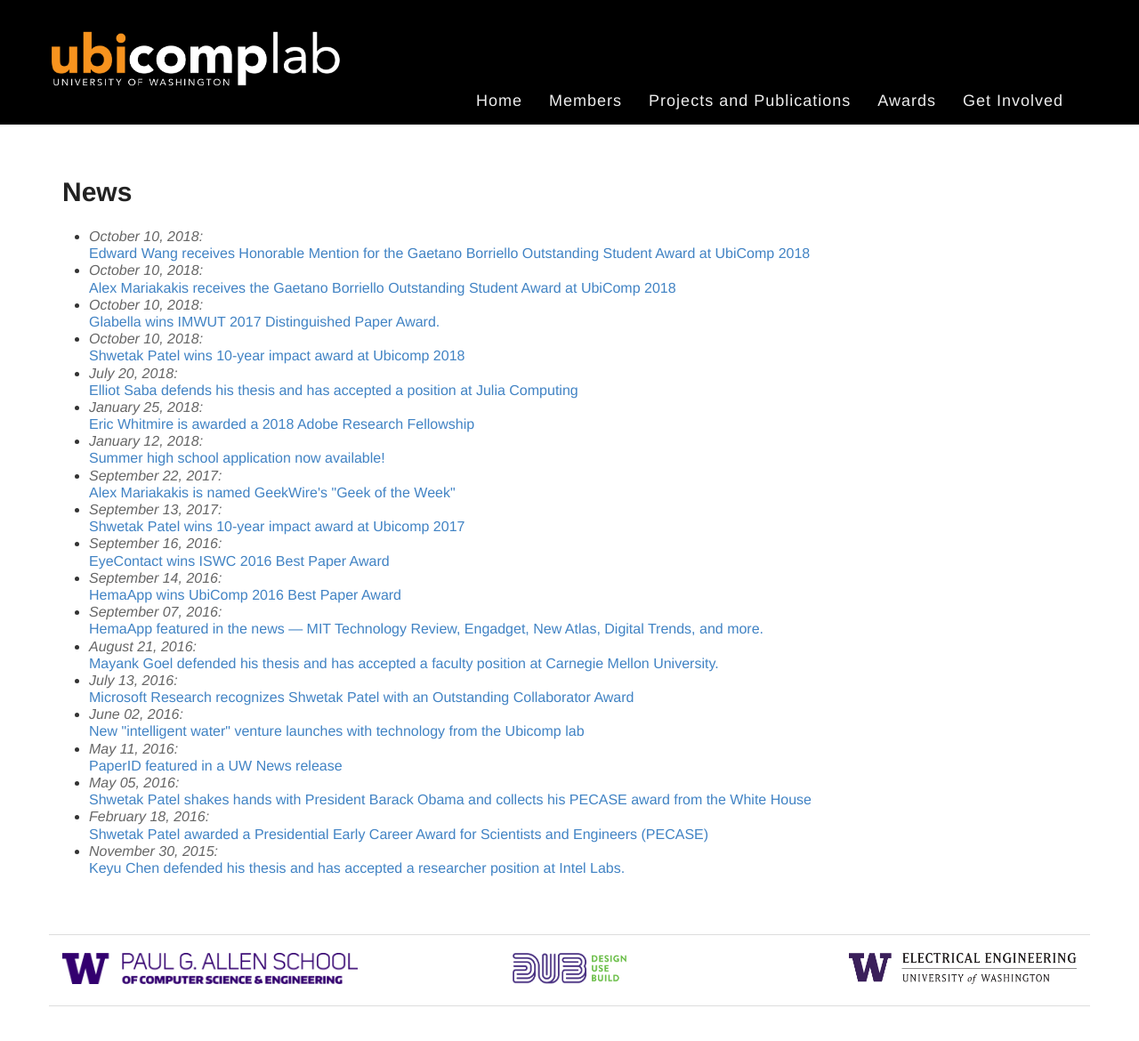
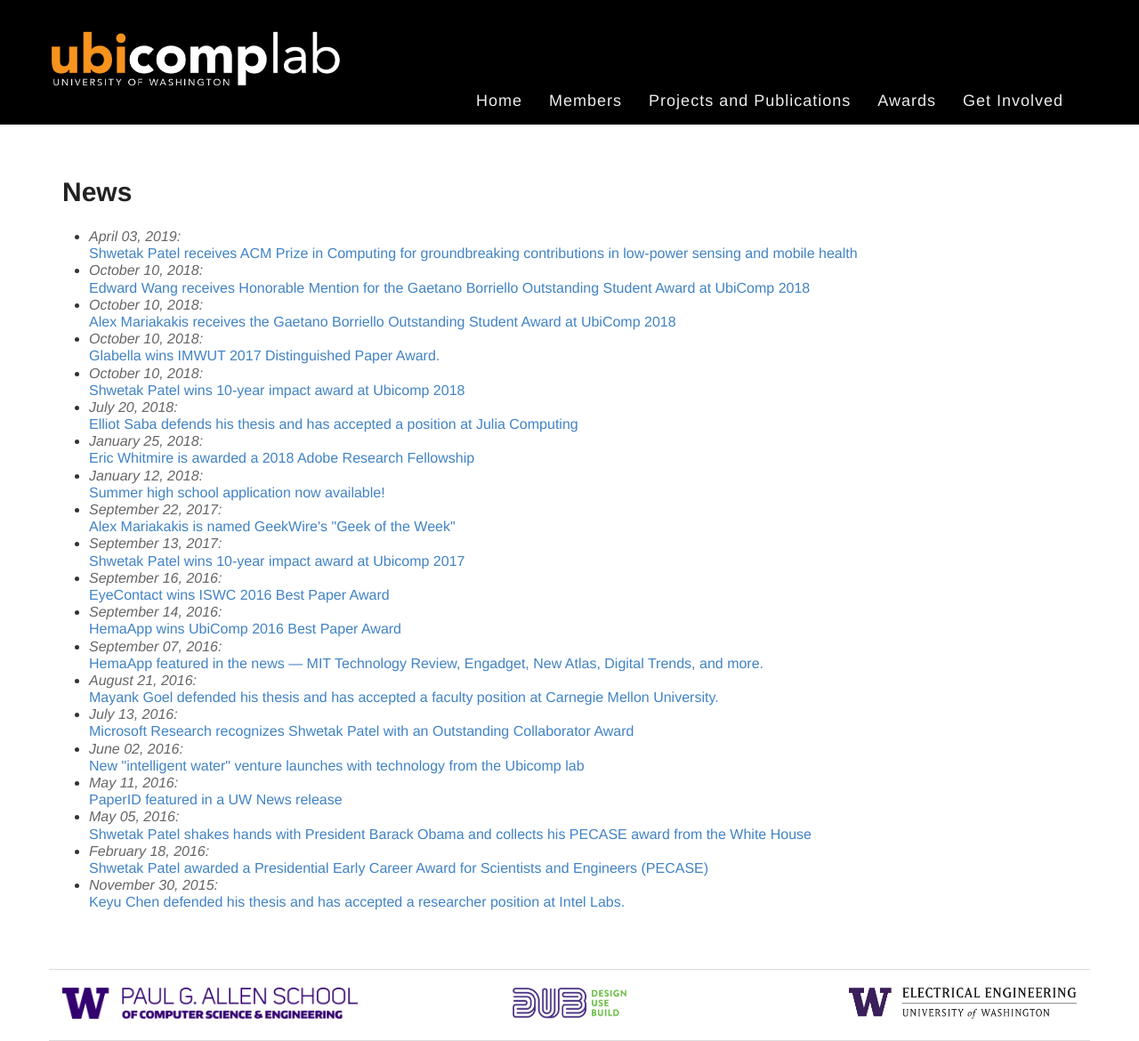
Before and after one commit to ubicomplab/ubicomplab.github.io, a Jekyll site: the page built from news/index.html, in a window 1280 px wide. Shown: the whole page at 89% size. Built offline with Jekyll 4.4.1, drawn with Linux system fonts in a browser that asks for light colours; some web fonts are replaced; before the commit the page ends 1131 px from its top, so only the background shows below that.

Commit message:
Update news.yml

```diff
--- a/_data/news.yml
+++ b/_data/news.yml
@@ -1,3 +1,7 @@
+- date: 2019-04-03
+  blurb: Shwetak Patel receives ACM Prize in Computing for groundbreaking contributions in low-power sensing and mobile health
+  url: https://news.cs.washington.edu/2019/04/03/shwetak-patel-receives-prestigious-acm-prize-in-computing-for-groundbreaking-contributions-in-low-power-sensing-and-mobile-health/
+
 - date: 2018-10-10
   blurb: Shwetak Patel wins 10-year impact award at Ubicomp 2018
   url: /publications/detecting-human/
```
